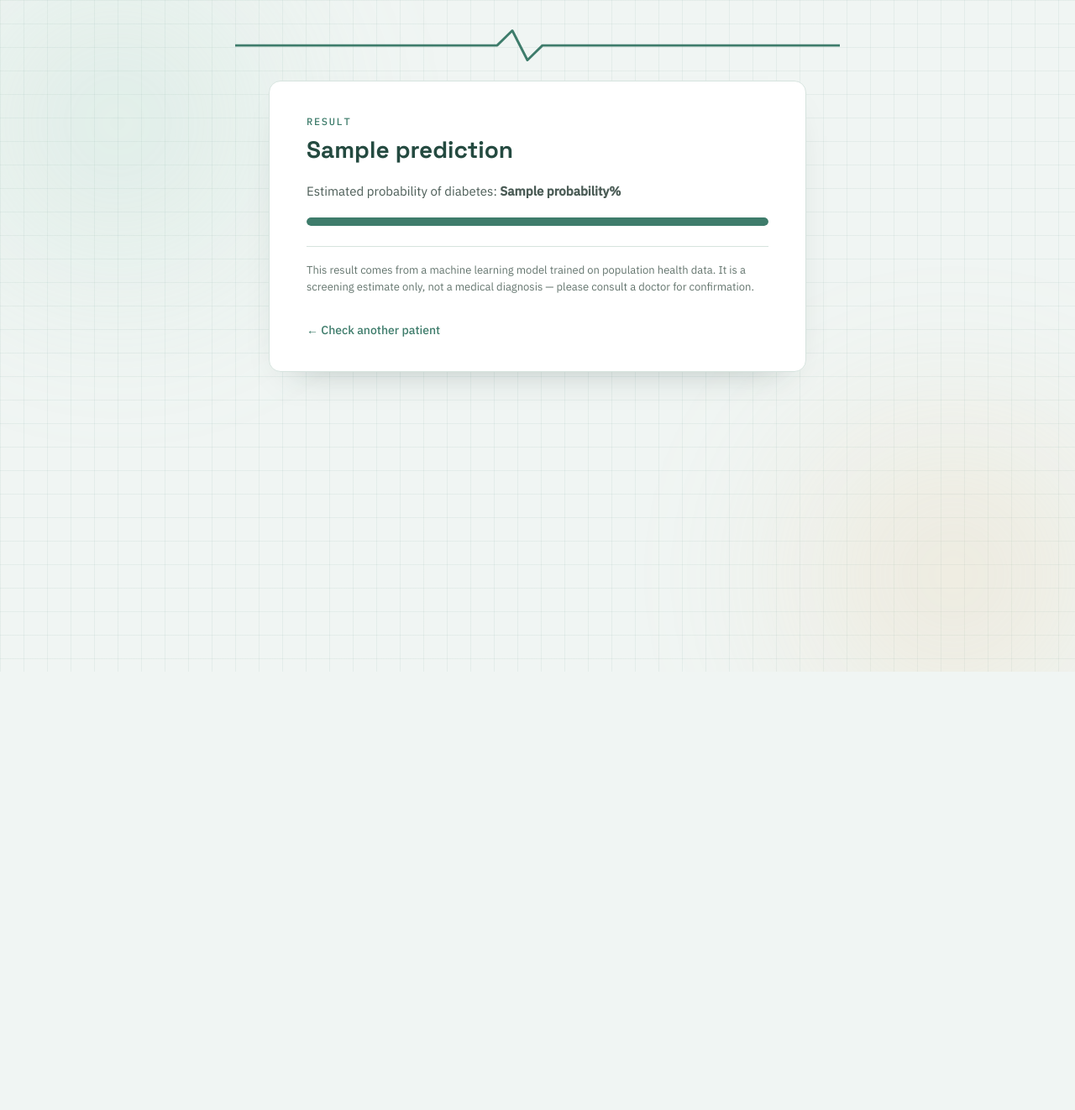
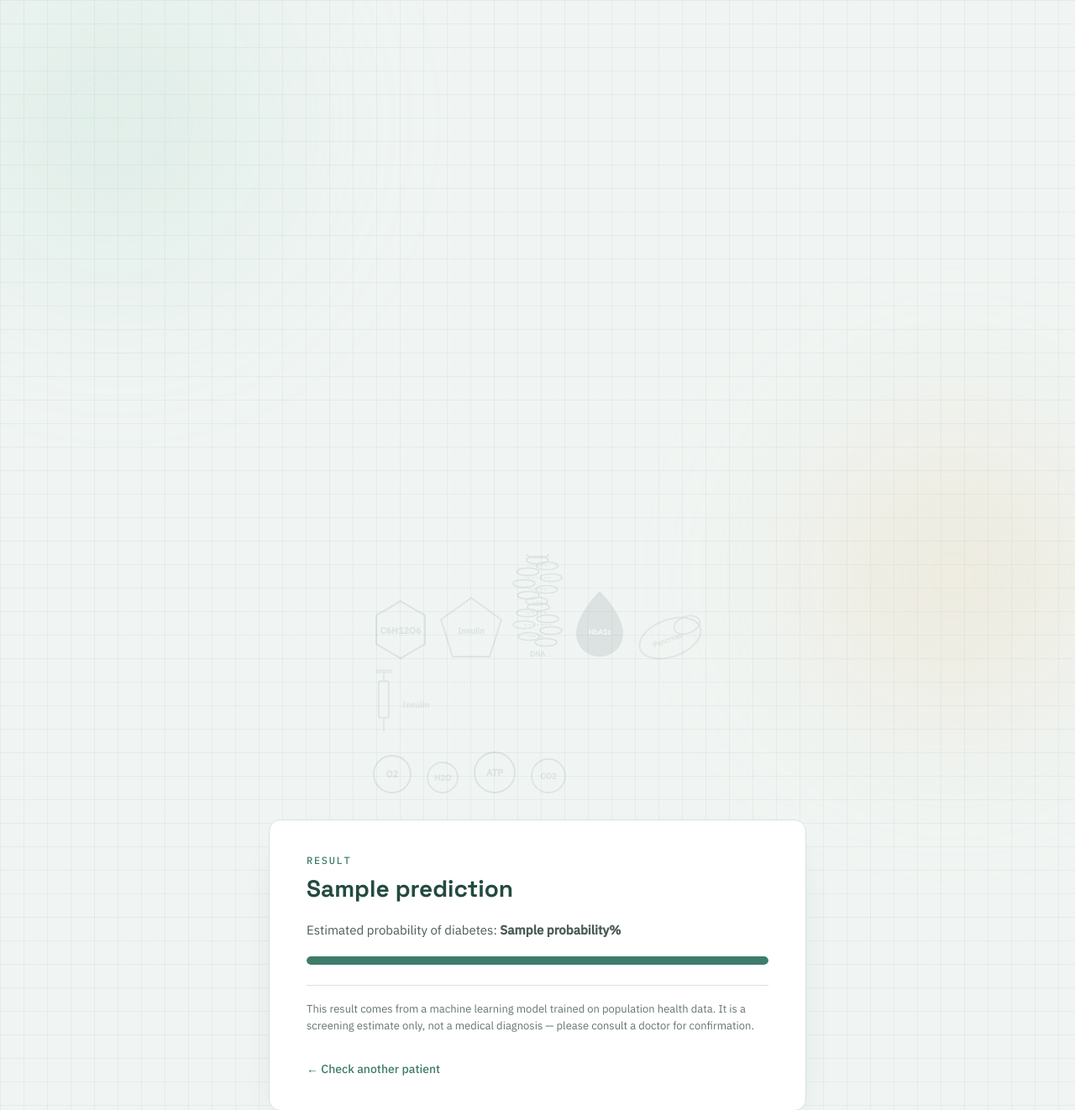
Before and after one commit to emilia-kop/diabetes_predictor, a Flask app: template templates/result.html in a window 1280 px wide. Shown: the top 1322 px of the page at 84% size. Before the commit the page ends 800 px from the top, so only its background shows below. Run offline with Flask 3, Linux system fonts and the light colour scheme; the template is opened without the code that fills it: most values are stand-ins (such as "Sample title", 1, 10 or a date in 2020); parts of the project's set-up code (start-up, migrations or seed data) failed here and were passed over.

Commit message:
Enhance result.html with background and SVG elements
Added background layer with SVG icons and animations.

```diff
--- a/templates/result.html
+++ b/templates/result.html
@@ -1,5 +1,5 @@
 <!DOCTYPE html>
-<html>
+<html lang="en">
 <head>
 <meta charset="UTF-8">
 <meta name="viewport" content="width=device-width, initial-scale=1.0">
@@ -9,18 +9,61 @@
 <link rel="stylesheet" href="{{ url_for('static', filename='style.css') }}">
 </head>
 <body>
-    {% set is_high = 'High' in prediction %}
-    <div class="pulse-strip {{ 'spike' if is_high else '' }}">
-        <svg viewBox="0 0 600 40" preserveAspectRatio="none">
-            {% if is_high %}
-            <polyline points="0,20 100,20 112,2 124,38 136,20 260,20 272,2 284,38 296,20 600,20" />
-            {% else %}
-            <polyline points="0,20 260,20 275,4 290,36 305,20 600,20" />
-            {% endif %}
+
+<div class="bg-layer">
+  <div class="rings" style="width:120px; height:120px;"></div>
+  <div class="rings" style="width:220px; height:220px;"></div>
+  <div class="rings" style="width:320px; height:320px;"></div>
+
+  <svg class="bg-icon icon-glucose" width="80" height="80" viewBox="-40 -40 80 80" opacity="0.10">
+    <polygon points="0,-34 29,-17 29,17 0,34 -29,17 -29,-17" fill="none" stroke="#244A40" stroke-width="2"/>
+    <text x="0" y="5" text-anchor="middle" font-size="11" fill="#244A40" font-weight="600">C6H12O6</text>
+  </svg>
+  <svg class="bg-icon icon-insulin" width="80" height="80" viewBox="-40 -40 80 80" opacity="0.09">
+    <polygon points="0,-38 36,-12 22,32 -22,32 -36,-12" fill="none" stroke="#244A40" stroke-width="1.8"/>
+    <text x="0" y="5" text-anchor="middle" font-size="10" fill="#244A40" font-weight="600">Insulin</text>
+  </svg>
+  <svg class="bg-icon icon-dna" width="70" height="130" viewBox="-35 0 70 130" opacity="0.09">
+    <g id="dna-rungs"></g>
+    <text x="0" y="122" text-anchor="middle" font-size="9" fill="#244A40" font-weight="700">DNA</text>
+  </svg>
+  <svg class="bg-icon icon-blood" width="70" height="90" viewBox="-35 -40 70 90" opacity="0.09">
+    <path d="M0,-36 C16,-20 28,0 28,14 C28,30 16,42 0,42 C-16,42 -28,30 -28,14 C-28,0 -16,-20 0,-36 Z" fill="#16302B"/>
+    <text x="0" y="16" text-anchor="middle" font-size="9" fill="white" font-weight="700">HbA1c</text>
+  </svg>
+  <svg class="bg-icon icon-pancreas" width="90" height="60" viewBox="-45 -30 90 60" opacity="0.08">
+    <g transform="rotate(-20)">
+      <ellipse cx="0" cy="0" rx="38" ry="22" fill="none" stroke="#244A40" stroke-width="2"/>
+      <ellipse cx="24" cy="-8" rx="16" ry="10" fill="none" stroke="#16302B" stroke-width="1.5"/>
+      <text x="-4" y="4" text-anchor="middle" font-size="8.5" fill="#244A40" font-weight="700">Pancreas</text>
+    </g>
+  </svg>
+  <div class="icon-syringe-wrap">
+    <svg width="90" height="90" viewBox="-20 -45 90 90" opacity="0.08">
+      <rect x="-6" y="-28" width="12" height="44" rx="3" fill="none" stroke="#244A40" stroke-width="2"/>
+      <line x1="0" y1="-28" x2="0" y2="-38" stroke="#244A40" stroke-width="2"/>
+      <rect x="-10" y="-42" width="20" height="5" rx="2" fill="#244A40" opacity="0.7"/>
+      <line x1="0" y1="16" x2="0" y2="32" stroke="#16302B" stroke-width="1.5"/>
+      <line x1="-6" y1="16" x2="6" y2="16" stroke="#244A40" stroke-width="1.5"/>
+      <text x="22" y="4" font-size="10" fill="#244A40" font-weight="600">Insulin</text>
+    </svg>
+  </div>
+  <svg class="bg-icon icon-mol1" width="60" height="60" viewBox="-30 -30 60 60" opacity="0.10">
+    <circle r="22" fill="none" stroke="#244A40" stroke-width="1.8"/><text y="4" text-anchor="middle" font-size="11" fill="#244A40" font-weight="700">O2</text>
+  </svg>
+  <svg class="bg-icon icon-mol2" width="52" height="52" viewBox="-26 -26 52 52" opacity="0.09">
+    <circle r="18" fill="none" stroke="#244A40" stroke-width="1.8"/><text y="4" text-anchor="middle" font-size="10" fill="#244A40" font-weight="700">H2O</text>
+  </svg>
+  <svg class="bg-icon icon-mol3" width="64" height="64" viewBox="-32 -32 64 64" opacity="0.10">
+    <circle r="24" fill="none" stroke="#244A40" stroke-width="1.8"/><text y="4" text-anchor="middle" font-size="11" fill="#244A40" font-weight="700">ATP</text>
+  </svg>
+  <svg class="bg-icon icon-mol4" width="56" height="56" viewBox="-28 -28 56 56" opacity="0.09">
+    <circle r="20" fill="none" stroke="#244A40" stroke-width="1.8"/><text y="4" text-anchor="middle" font-size="10" fill="#244A40" font-weight="700">CO2</text>
   </svg>
 </div>
 
 <main class="card">
+  {% set is_high = 'High' in prediction %}
   <p class="eyebrow">Result</p>
   <h1 class="{{ 'risk-high' if is_high else 'risk-low' }}">{{ prediction }}</h1>
   <p class="sub">Estimated probability of diabetes: <strong>{{ probability }}%</strong></p>
@@ -33,5 +76,27 @@
 
   <a class="back-link" href="/">&larr; Check another patient</a>
 </main>
+
+<script>
+const dnaGroup = document.getElementById('dna-rungs');
+for (let i = 0; i < 8; i++) {
+  const y = i * 14;
+  const dx = Math.sin(i * 0.8) * 16;
+  const ns = 'http://www.w3.org/2000/svg';
+  const e1 = document.createElementNS(ns, 'ellipse');
+  e1.setAttribute('cx', dx); e1.setAttribute('cy', y); e1.setAttribute('rx', 13); e1.setAttribute('ry', 4.5);
+  e1.setAttribute('fill', 'none'); e1.setAttribute('stroke', '#244A40'); e1.setAttribute('stroke-width', 1.5);
+  dnaGroup.appendChild(e1);
+  const e2 = document.createElementNS(ns, 'ellipse');
+  e2.setAttribute('cx', -dx); e2.setAttribute('cy', y + 7); e2.setAttribute('rx', 13); e2.setAttribute('ry', 4.5);
+  e2.setAttribute('fill', 'none'); e2.setAttribute('stroke', '#16302B'); e2.setAttribute('stroke-width', 1.5);
+  dnaGroup.appendChild(e2);
+  const line = document.createElementNS(ns, 'line');
+  line.setAttribute('x1', dx); line.setAttribute('y1', y); line.setAttribute('x2', -dx); line.setAttribute('y2', y);
+  line.setAttribute('stroke', '#244A40'); line.setAttribute('stroke-width', 1); line.setAttribute('stroke-dasharray', '3,2');
+  dnaGroup.appendChild(line);
+}
+</script>
+
 </body>
 </html>
```
Lines whose indentation alone changed are shown as unchanged.
